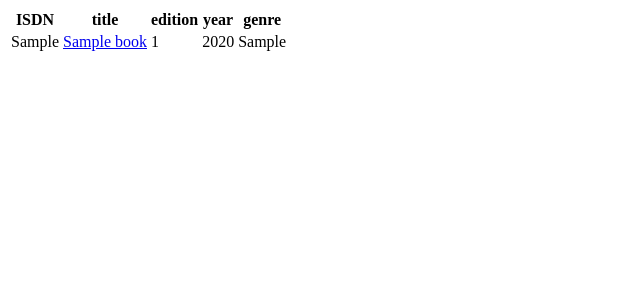
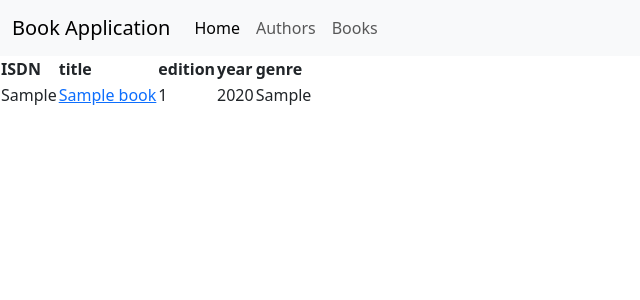
Before and after one commit to blackwakhu/django-beginner-projects, a Django app: page /forms/books/ in a window 1280 px wide. Shown: the top 300 px of the page, without its empty margins (0-640 px from the left). Run offline with Django 5.2, Linux system fonts and the light colour scheme; tables that the repository leaves empty hold one stand-in row (values such as "Sample post").

Commit message:
added a navigation bar

```diff
--- a/projects/forms/form_entries/templates/base.html
+++ b/projects/forms/form_entries/templates/base.html
@@ -2,10 +2,30 @@
 <html>
   <head>
     <title>{% block title %} {% endblock %}</title>
+    <link href="https://cdn.jsdelivr.net/npm/bootstrap@5.3.2/dist/css/bootstrap.min.css" rel="stylesheet" integrity="sha384-T3c6CoIi6uLrA9TneNEoa7RxnatzjcDSCmG1MXxSR1GAsXEV/Dwwykc2MPK8M2HN" crossorigin="anonymous">
+    <link rel="stylesheet" type="text/css" href="/static/css/style.css">
   </head>
   <body>
+    <header>
+      <nav class="navbar navbar-expand-lg bg-body-tertiary">
+        <div class="container-fluid">
+          <a class="navbar-brand" href="#">Book Application</a>
+          <button class="navbar-toggler" type="button" data-bs-toggle="collapse" data-bs-target="#navbarNavAltMarkup" aria-controls="navbarNavAltMarkup" aria-expanded="false" aria-label="Toggle navigation">
+            <span class="navbar-toggler-icon"></span>
+          </button>
+          <div class="collapse navbar-collapse" id="navbarNavAltMarkup">
+            <div class="navbar-nav">
+              <a class="nav-link active" aria-current="page" href="#">Home</a>
+              <a class="nav-link" href="{% url 'allAuthor' %}">Authors</a>
+              <a class="nav-link" href="{% url 'allBook' %}">Books</a>
+            </div>
+          </div>
+        </div>
+      </nav>
+    </header>
     <div id="content" name="content">
       {% block content %}{% endblock %}
     </div>
+    <script src="https://cdn.jsdelivr.net/npm/bootstrap@5.3.2/dist/js/bootstrap.bundle.min.js" integrity="sha384-C6RzsynM9kWDrMNeT87bh95OGNyZPhcTNXj1NW7RuBCsyN/o0jlpcV8Qyq46cDfL" crossorigin="anonymous"></script>
   </body>
 </html>
```
